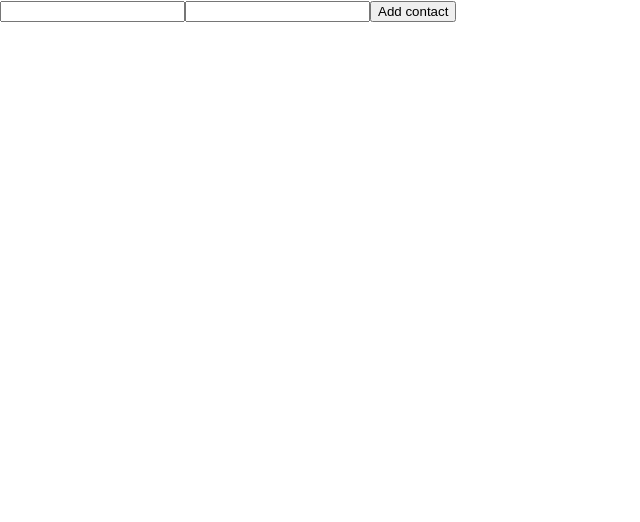
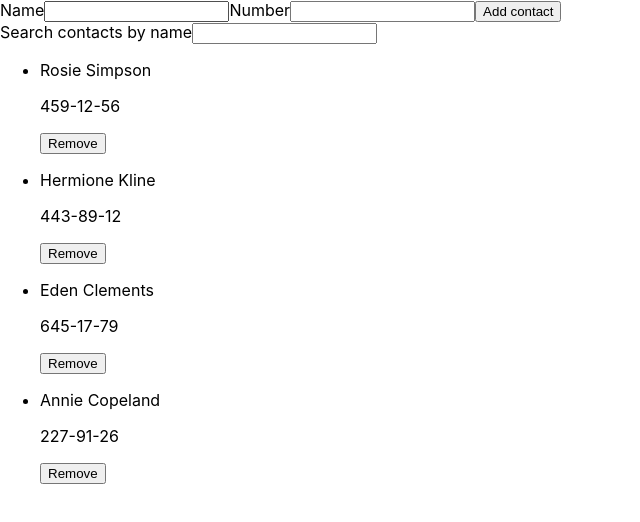
Before and after one commit to Olena-Horobets/goit-react-woolf-hw-07-phonebook, a React (Create React App) app: page / in a window 1280 px wide. Shown: the top 522 px of the page, without its empty margins (0-640 px from the left). Built offline with nearby package versions, Linux system fonts and the light colour scheme.

Commit message:
filter contacts added

```diff
--- a/src/components/App.jsx
+++ b/src/components/App.jsx
@@ -1,58 +1,69 @@
 import { Component } from 'react';
 import { nanoid } from 'nanoid';
 
+import data from 'data.json';
+
+import Filter from './Filter';
+import Form from './Form';
+
 class App extends Component {
   state = {
-    contacts: [],
+    contacts: [...data],
     filter: '',
-    name: '',
-    number: '',
   };
 
-  onInputChange = e => {
-    const { name, value } = e.target;
-    this.setState({ [name]: value });
-  };
+  onFormSubmit = data => {
+    data.id = nanoid();
 
-  onFormSubmit = e => {
-    e.preventDefault();
-    const { name, number } = this.state;
-    const contact = {
-      name,
-      number,
-      id: nanoid(),
-    };
-    this.setState(prev => {
-      return { contacts: [contact, ...prev.contacts], name: '', number: '' };
+    const savedContact = this.state.contacts.find(
+      el => el.number === data.number
+    );
+    if (savedContact) {
+      return alert(
+        `This number is already saved under "${savedContact.name}" name`
+      );
+    }
+
+    if (this.state.contacts.some(el => el.name === data.name)) {
+      const newName = prompt(
+        'This name is alreday used. Please, use different name'
+      );
+      data.name = newName;
+    }
+
+    this.setState(({ contacts }) => {
+      return { contacts: [data, ...contacts] };
     });
   };
 
+  onFilterContacts = e => {
+    this.setState({ filter: e.currentTarget.value });
+  };
+
+  getVisibleContacts = () => {
+    const { filter, contacts } = this.state;
+
+    if (filter) {
+      return this.state.contacts.filter(el =>
+        el.name.toLowerCase().includes(filter.toLocaleLowerCase())
+      );
+    } else {
+      return contacts;
+    }
+  };
+
   render() {
+    const contactList = this.getVisibleContacts();
+
     return (
       <div>
-        <form onSubmit={this.onFormSubmit}>
-          <input
-            type="text"
-            name="name"
-            pattern="^[a-zA-Zа-яА-Я]+(([' -][a-zA-Zа-яА-Я ])?[a-zA-Zа-яА-Я]*)*$"
-            title="Name may contain only letters, apostrophe, dash and spaces. For example Adrian, Jacob Mercer, Charles de Batz de Castelmore d'Artagnan"
-            required
-            onChange={this.onInputChange}
-            value={this.state.name}
-          />
-          <input
-            type="tel"
-            name="number"
-            pattern="\+?\d{1,4}?[-.\s]?\(?\d{1,3}?\)?[-.\s]?\d{1,4}[-.\s]?\d{1,4}[-.\s]?\d{1,9}"
-            title="Phone number must be digits and can contain spaces, dashes, parentheses and can start with +"
-            required
-            onChange={this.onInputChange}
-            value={this.state.number}
-          />
-          <button type="submit">Add contact</button>
-        </form>
+        <Form onSubmit={this.onFormSubmit}></Form>
+        <Filter
+          onSearch={this.onFilterContacts}
+          searchValue={this.state.filter}
+        />
         <ul>
-          {this.state.contacts.map(el => {
+          {contactList.map(el => {
             return (
               <li key={el.id}>
                 <p>{el.name}</p>
--- /dev/null
+++ b/src/components/Filter/index.jsx
@@ -0,0 +1,18 @@
+function Filter({ searchValue, onSearch }) {
+  return (
+    <label htmlFor="filter">
+      Search contacts by name
+      <input
+        id="filter"
+        className=""
+        name="filter"
+        type="text"
+        value={searchValue}
+        onChange={onSearch}
+        autoComplete="off"
+      ></input>
+    </label>
+  );
+}
+
+export default Filter;
--- /dev/null
+++ b/src/components/Form/index.jsx
@@ -0,0 +1,60 @@
+import { Component } from 'react';
+
+class Form extends Component {
+  state = {
+    name: '',
+    number: '',
+  };
+
+  onInputChange = e => {
+    const { name, value } = e.target;
+    this.setState({ [name]: value });
+  };
+
+  onSubmit = e => {
+    e.preventDefault();
+
+    this.props.onSubmit(this.state);
+    this.resetForm();
+  };
+
+  resetForm = () => {
+    this.setState({ name: '', number: '' });
+  };
+
+  render() {
+    return (
+      <form onSubmit={this.onSubmit}>
+        <label htmlFor="name">
+          Name
+          <input
+            id="name"
+            type="text"
+            name="name"
+            pattern="^[a-zA-Zа-яА-Я]+(([' -][a-zA-Zа-яА-Я ])?[a-zA-Zа-яА-Я]*)*$"
+            title="Name may contain only letters, apostrophe, dash and spaces. For example Adrian, Jacob Mercer, Charles de Batz de Castelmore d'Artagnan"
+            required
+            onChange={this.onInputChange}
+            value={this.state.name}
+          />
+        </label>
+        <label htmlFor="number">
+          Number
+          <input
+            id="number"
+            type="tel"
+            name="number"
+            pattern="\+?\d{1,4}?[-.\s]?\(?\d{1,3}?\)?[-.\s]?\d{1,4}[-.\s]?\d{1,4}[-.\s]?\d{1,9}"
+            title="Phone number must be digits and can contain spaces, dashes, parentheses and can start with +"
+            required
+            onChange={this.onInputChange}
+            value={this.state.number}
+          />
+        </label>
+        <button type="submit">Add contact</button>
+      </form>
+    );
+  }
+}
+
+export default Form;
--- /dev/null
+++ b/src/data.json
@@ -0,0 +1,6 @@
+[
+  { "id": "id-1", "name": "Rosie Simpson", "number": "459-12-56" },
+  { "id": "id-2", "name": "Hermione Kline", "number": "443-89-12" },
+  { "id": "id-3", "name": "Eden Clements", "number": "645-17-79" },
+  { "id": "id-4", "name": "Annie Copeland", "number": "227-91-26" }
+]
```
